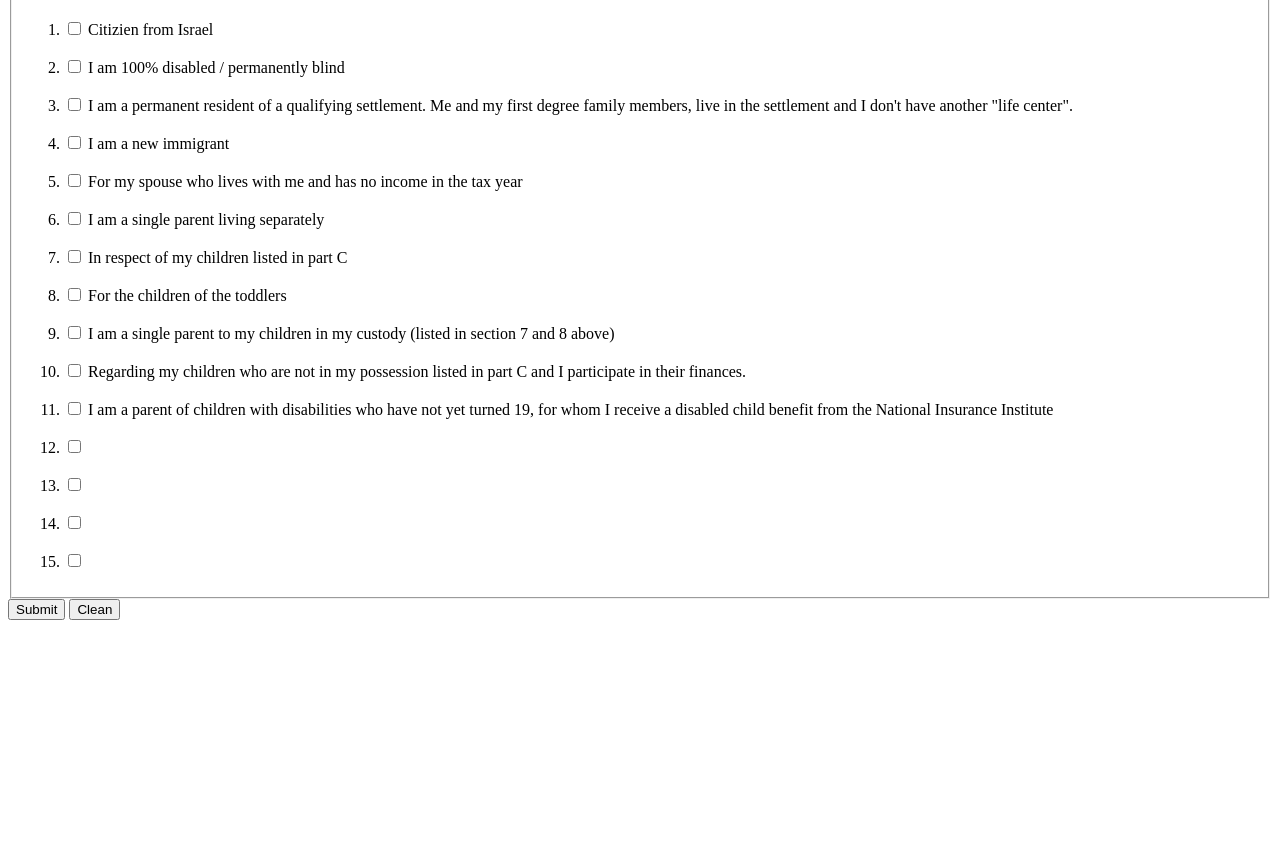
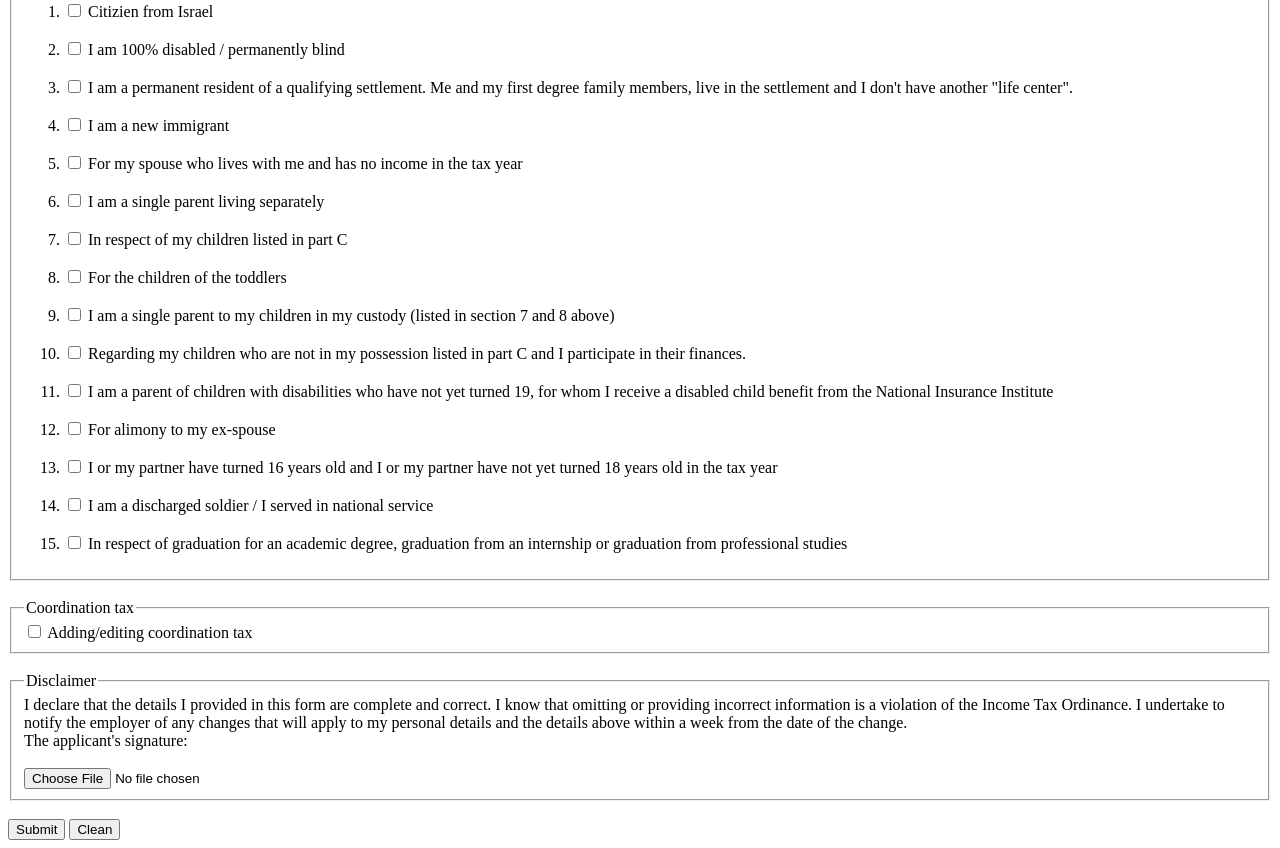
Before and after one commit to vitorreisler/Projects-hackerU, a plain HTML site: page tofes101/index.html in a window 1280 px wide. Shown: the part 2110-2958 px from the top of the page. Before the commit the page ends 2864 px from the top, so only its background shows below. Drawn offline with Linux system fonts and the light colour scheme.

Commit message:
tofes-101-html-done

```diff
--- a/tofes101/index.html
+++ b/tofes101/index.html
@@ -230,7 +230,6 @@
             <label for="another-income-yes">Yes I have another income</label>
         </fieldset>
         <br>
-        <br>
         <fieldset>
             <legend>Relevant just if you are married</legend>
         </fieldset>
@@ -310,34 +309,49 @@
                 </li>
                 <br>
                 <li>
-                    <input type="checkbox" name="" id="">
-                    <label for=""></label>
+                    <input type="checkbox" name="fexemption-alimony" id="exemption-alimony">
+                    <label for="exemption-alimony">For alimony to my ex-spouse</label>
                 </li>
                 <br>
                 <li>
-                    <input type="checkbox" name="" id="">
-                    <label for=""></label>
+                    <input type="checkbox" name="fexemption-under18" id="exemption-under18">
+                    <label for="exemption-under18">I or my partner have turned 16 years old and I or my partner have not yet turned 18 years old in the tax year</label>
                 </li>
                 <br>
                 <li>
-                    <input type="checkbox" name="" id="">
-                    <label for=""></label>
+                    <input type="checkbox" name="fexemption-ex-army" id="exemption-ex-army">
+                    <label for="exemption-ex-army"> I am a discharged soldier / I served in national service </label>
                 </li>
                 <br>
                 <li>
-                    <input type="checkbox" name="" id="">
-                    <label for=""></label>
+                    <input type="checkbox" name="fexemption-student" id="exemption-student">
+                    <label for="exemption-student">In respect of graduation for an academic degree, graduation from an internship or graduation from professional studies</label>
                 </li>
             </ol>
         </fieldset>
+        <br>
+        <fieldset>
+            <legend> Coordination tax </legend>
+            <input type="checkbox" name="fcoordination-tax" id="coordination-tax">
+            <label for="coordination-tax">Adding/editing coordination tax</label>
+        </fieldset>
+        <br>
+        <fieldset>
+            <legend>Disclaimer</legend>
+            <span>
+                I declare that the details I provided in this form are complete and correct.
+                I know that omitting or providing incorrect information is a violation of the Income Tax Ordinance.
 
+                I undertake to notify the employer of any changes that will apply to my personal details and the details above within a week from the date of the change.
+                <br>
+                The applicant's signature:
+            </span>
+            <br><br>
+            <input type="file" name="fsignature" id="signature">
+        </fieldset>
+        <br>
         <input type="submit" value="Submit">
         <input type="reset" value="Clean">
     </form>
-
-
-    <br><br><br><br><br><br><br>
-
-
 </body>
 </html>
```
